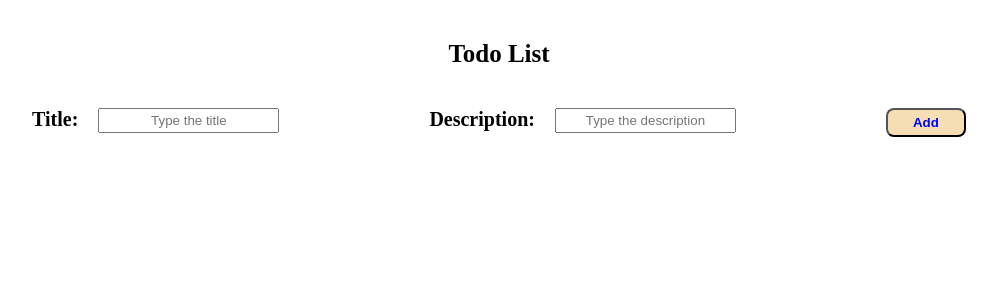
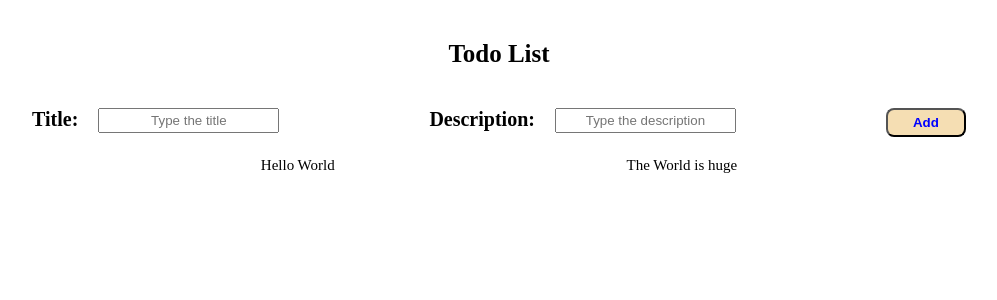
Before and after one commit to KE-FA/Todo-React-App, a React (Vite) app in the folder todo-React-App/: page / in a window 1280 px wide. Shown: the top 300 px of the page, without its empty margins (141-1138 px from the left). Built offline with nearby package versions, Linux system fonts and the light colour scheme.

Commit message:
modify app component and add the Todo List to display output

```diff
--- a/todo-React-App/src/App.css
+++ b/todo-React-App/src/App.css
@@ -73,3 +73,13 @@ html {
   font-weight: 750;
   cursor: pointer;
 }
+
+.todo-list{
+  display: flex;
+  justify-content: space-evenly;
+  align-items: center;
+  /* border: 2px solid red; */
+  margin-top: 2rem;
+  font-size: 1.5rem;
+
+}
--- a/todo-React-App/src/App.jsx
+++ b/todo-React-App/src/App.jsx
@@ -1,7 +1,19 @@
 import { useState } from "react";
 import "./App.css";
 
-function Header() {
+function TodoList({ title, description }) {
+  return (
+    <div className="todo-list">
+      <p>{title}</p>
+      <p>{description}</p>
+    </div>
+  );
+}
+
+
+function App() {
+  // const [count, setCount] = useState(0)
+
   return (
     <div className="details">
       <div className="header">
@@ -28,13 +40,13 @@ function Header() {
           <button className="btn-add">Add</button>
         </form>
       </div>
+      <div>
+        <TodoList  title={"Hello World"} description={"The World is huge"}/>
+      </div>
     </div>
+
   );
-}
-function App() {
-  // const [count, setCount] = useState(0)
 
-  return <Header />;
 }
 
 export default App;
```
